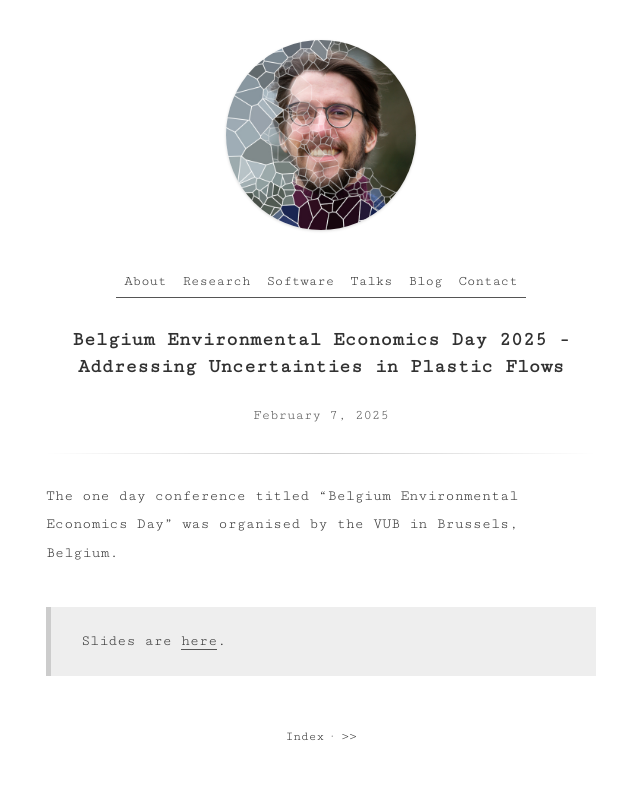
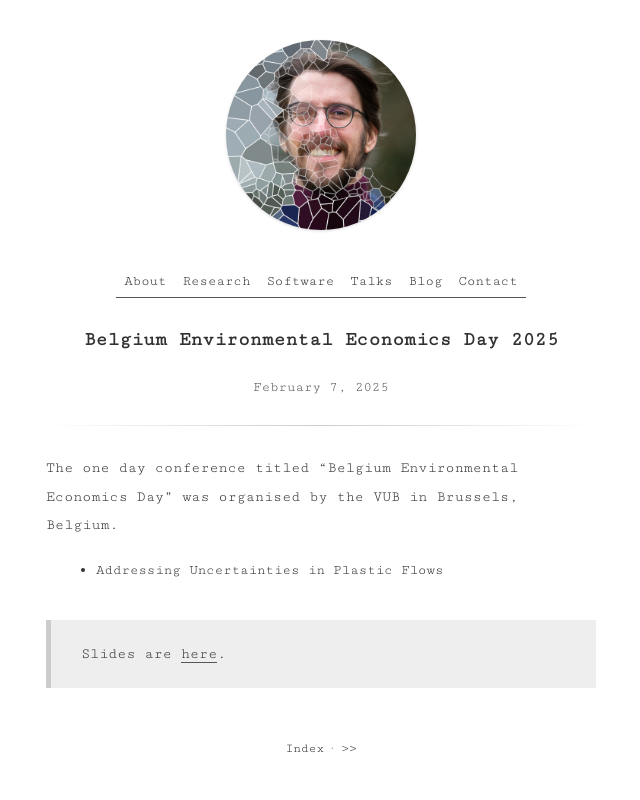
Before and after one commit to Christovis/Christovis.github.io, a Jekyll site: the page built from _talks/2025-02-07-talks-beed25.md, in a window 1280 px wide. Shown: the top 800 px of the page, without its empty margins (319-959 px from the left). Built offline with Jekyll 4.4.1, drawn with Linux system fonts in a browser that asks for light colours; some of the changed lines change nothing that is shown.

```diff
--- a/_talks/2025-02-07-talks-beed25.md
+++ b/_talks/2025-02-07-talks-beed25.md
@@ -1,5 +1,5 @@
 ---
-title: Belgium Environmental Economics Day 2025 - Addressing Uncertainties in Plastic Flows
+title: Belgium Environmental Economics Day 2025
 type: talks
 date: 2025-02-07
 imageurl: /assets/
@@ -7,8 +7,11 @@
 author: Christoph Becker
 ---
 
+
 The one day conference titled "Belgium Environmental Economics Day" was organised
 by the VUB in Brussels, Belgium.
 
+ - Addressing Uncertainties in Plastic Flows
+
 
 > Slides are [here](/assets/talks/talks_BEED25.pdf).
```
